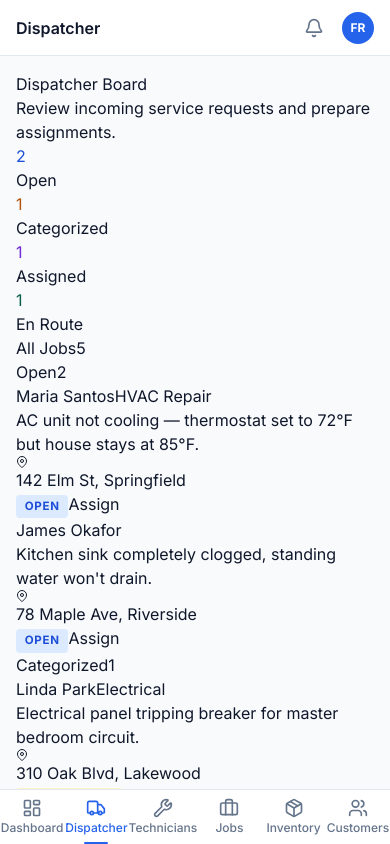
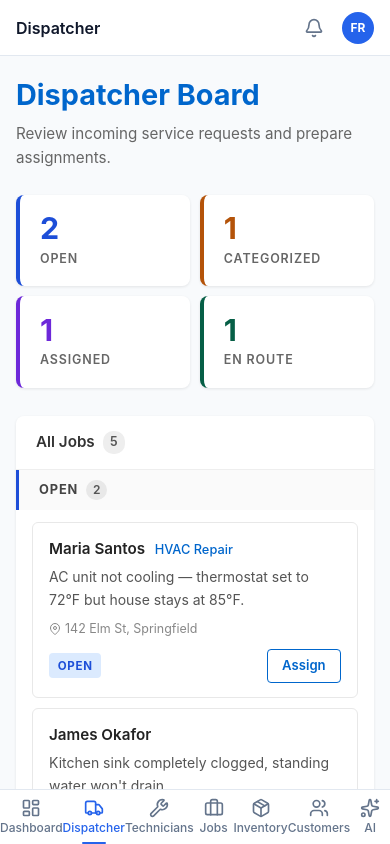
Before and after one commit to yllveliu/fieldroute, a React (Vite) app in the folder frontend/: page /dispatcher in a window 390 px wide. Built offline with nearby package versions, Linux system fonts and the light colour scheme; no server answers.

Commit message:
feat(KAN-40): build AppLayout, Sidebar, MobileNav, PageHeader, TopBar

```diff
--- a/frontend/src/components/layout/AppLayout.tsx
+++ b/frontend/src/components/layout/AppLayout.tsx
@@ -11,6 +11,7 @@ const PAGE_TITLES: Record<string, string> = {
   '/jobs':        'Jobs',
   '/inventory':   'Inventory',
   '/customer':    'Customers',
+  '/ai':          'AI Classification',
 }
 
 export function AppLayout() {
--- a/frontend/src/components/layout/navItems.ts
+++ b/frontend/src/components/layout/navItems.ts
@@ -1,4 +1,4 @@
-import { LayoutDashboard, Users, Truck, Wrench, Package, Briefcase } from 'lucide-react'
+import { LayoutDashboard, Users, Truck, Wrench, Package, Briefcase, Sparkles } from 'lucide-react'
 
 export const NAV_ITEMS = [
   { label: 'Dashboard',   path: '/',            icon: LayoutDashboard },
@@ -7,4 +7,5 @@ export const NAV_ITEMS = [
   { label: 'Jobs',        path: '/jobs',        icon: Briefcase       },
   { label: 'Inventory',   path: '/inventory',   icon: Package         },
   { label: 'Customers',   path: '/customer',    icon: Users           },
+  { label: 'AI',          path: '/ai',          icon: Sparkles        },
 ]
--- a/frontend/src/layout/Navbar.tsx
+++ b/frontend/src/layout/Navbar.tsx
@@ -1,6 +1,5 @@
 import React from "react";
 import { Link } from "react-router-dom";
-import "../styles/global.css";
 
 export default function Navbar(): React.ReactElement {
   return (
--- a/frontend/src/main.tsx
+++ b/frontend/src/main.tsx
@@ -1,6 +1,7 @@
 import React from "react"
 import { createRoot } from "react-dom/client"
 import "./index.css"
+import "./styles/global.css"
 import App from "./App"
 
 const root = createRoot(document.getElementById("root") as HTMLElement)
```
